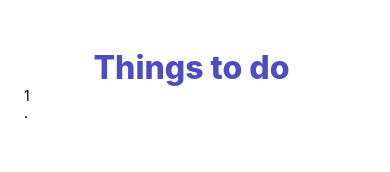
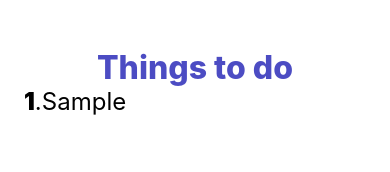
Before and after one commit to Adnan-Saleem-93/react-native, a React Native app: screen / in a window 390 px wide. Both pictures are taken after typing "Sample" into the empty fields and a click on the button "ADD ITEM". Shown: the top 172 px of the page. Built offline with nearby package versions, Linux system fonts and the light colour scheme.

Commit message:
creating a list

```diff
--- a/App.js
+++ b/App.js
@@ -5,35 +5,44 @@ export default function App() {
 	const [itemValue, setItemValue] = useState("");
 	const [itemsList, setItemsList] = useState([]);
 	const handleChange = (e) => {
-		setItemValue(e?.target?.value);
+		setItemValue(e);
 	};
 	const addItem = () => {
 		setItemsList([...itemsList, itemValue]);
+		setItemValue("");
 	};
 	return (
 		<View style={styles.mainContainer}>
+			<View style={styles.listContainer}>
+				<View>
+					<Text style={styles.listHeaderText}>Things to do</Text>
+				</View>
+
+				{itemsList.length ? (
+					<View style={styles.itemsContainer}>
+						{itemsList.map((item, index) => {
+							return (
+								<View key={index} style={styles.listItem}>
+									<Text style={styles.listItemNumber}>{index + 1}</Text>
+									<Text style={styles.listItemText}>.{item}</Text>
+								</View>
+							);
+						})}
+					</View>
+				) : (
+					<View style={styles.noItemsContainer}>
+						<Text style={styles.noItemsText}>No items yet!</Text>
+					</View>
+				)}
+			</View>
 			<View>
 				<TextInput
 					placeholder="Enter item here.!"
 					style={styles.input}
 					value={itemValue}
+					onChangeText={handleChange}
 				/>
 				<Button title="Add Item" onPress={addItem} />
-			</View>
-			<View style={styles.listContainer}>
-				<Text style={styles.listHeaderText}>Things to do </Text>
-
-				{itemsList.length ? (
-					itemsList.map((item, index) => {
-						return (
-							<>
-								<Text>{index + 1}</Text>.<Text>{item}</Text>
-							</>
-						);
-					})
-				) : (
-					<Text style={styles.noItemsText}>No items yet!</Text>
-				)}
 			</View>
 		</View>
 	);
@@ -43,12 +52,36 @@ const styles = StyleSheet.create({
 	mainContainer: {
 		paddingVertical: 48,
 		paddingHorizontal: 24,
+		display: "flex",
 		flex: 1,
-		flexDirection: "column-reverse",
-		justifyContent: "space-between",
+		flexDirection: "column",
+		justifyContent: "center",
 	},
 	listContainer: {
-		marginBottom: 12,
+		flex: 2,
+		justifyContent: "flex-start",
+		alignItems: "center",
+	},
+	itemsContainer: {
+		flex: 1,
+		width: "100%",
+		justifyContent: "flex-start",
+		alignContent: "center",
+	},
+	noItemsContainer: {
+		flex: 1,
+		justifyContent: "center",
+		alignContent: "center",
+	},
+	listItem: {
+		flexDirection: "row",
+	},
+	listItemNumber: {
+		fontSize: 24,
+		fontWeight: 900,
+	},
+	listItemText: {
+		fontSize: 24,
 	},
 	input: {
 		padding: 16,
@@ -60,7 +93,7 @@ const styles = StyleSheet.create({
 		color: "rgba(0,0,170,0.7)",
 		fontSize: 32,
 		fontWeight: 800,
-		alignSelf: "center",
+		textAlign: "center",
 	},
 	noItemsText: {
 		fontSize: 20,
```
